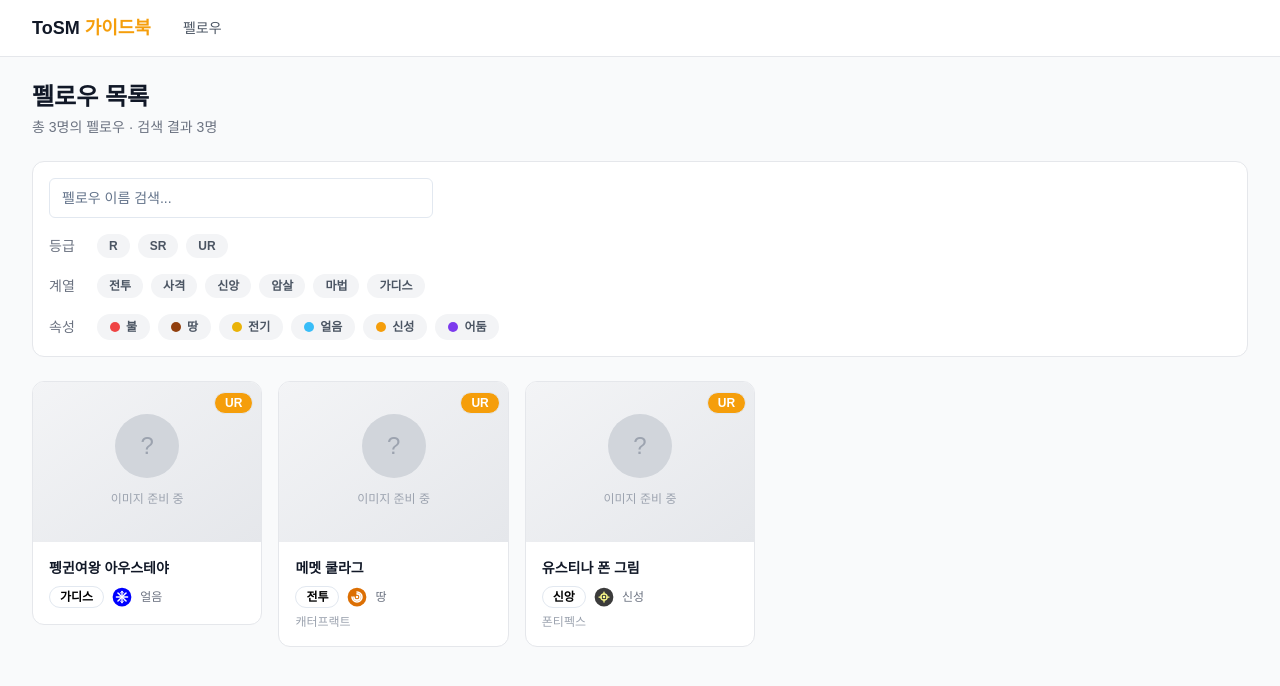
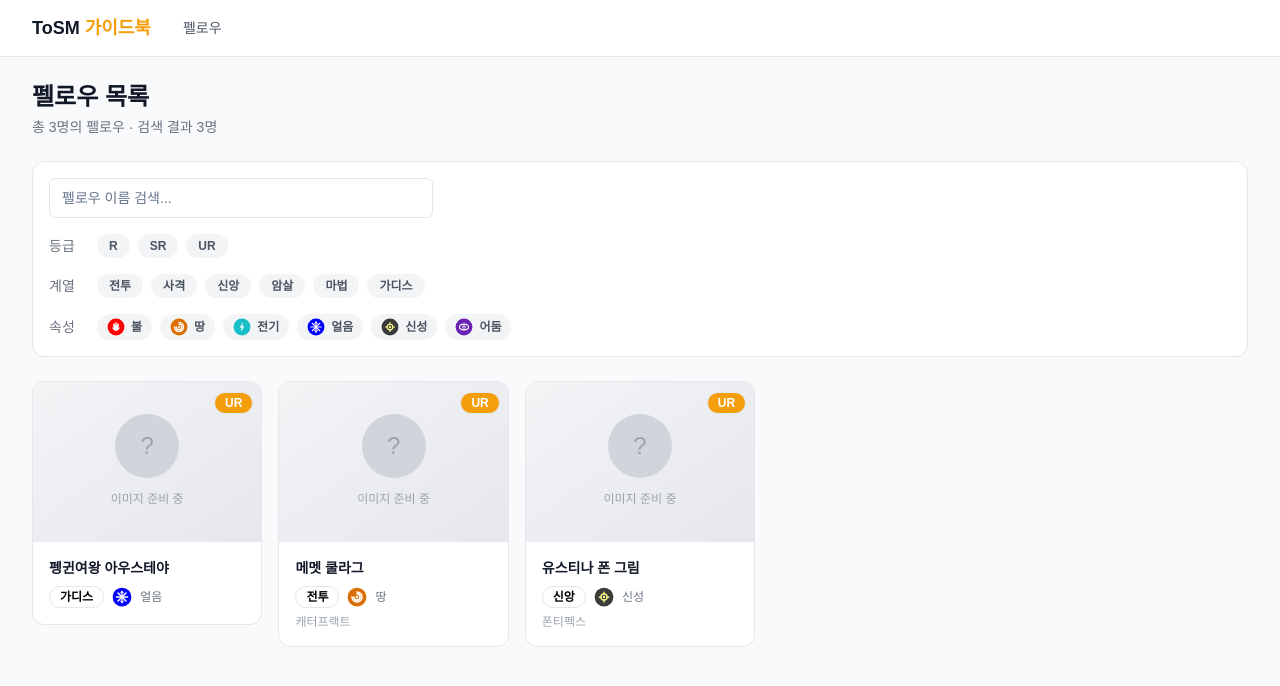
Before and after one commit to TESTAR2026/tosm-guidebook, a Next.js app: page /fellows in a window 1280 px wide. Shown: the top 686 px of the page. Built offline with nearby package versions, Linux system fonts and the light colour scheme.

Commit message:
Apply attribute icons to filter buttons

```diff
--- a/components/FellowsFilter.tsx
+++ b/components/FellowsFilter.tsx
@@ -1,7 +1,8 @@
 "use client";
 
 import { Input } from "@/components/ui/input";
-import { GRADES, LINEAGES, ATTRIBUTES, ATTRIBUTE_COLORS, LINEAGE_STYLES, GRADE_STYLES } from "@/lib/constants";
+import { GRADES, LINEAGES, ATTRIBUTES, LINEAGE_STYLES, GRADE_STYLES } from "@/lib/constants";
+import { AttributeIcon } from "./AttributeIcon";
 
 interface FellowsFilterProps {
   search: string; setSearch: (v: string) => void;
@@ -64,15 +65,14 @@ export function FellowsFilter({ search, setSearch, grade, setGrade, lineage, set
           <button
             key={a}
             onClick={() => toggle(attribute, a, setAttribute)}
-            className={`flex items-center gap-1.5 px-3 py-1 rounded-full text-xs font-semibold transition-all border ${
+            className={`flex items-center gap-1.5 px-2.5 py-1 rounded-full text-xs font-semibold transition-all ${
               attribute === a
-                ? "ring-2 ring-offset-1 ring-amber-400 text-white"
-                : "bg-gray-100 text-gray-600 hover:bg-gray-200 border-transparent"
+                ? "bg-gray-200 ring-2 ring-offset-1 ring-amber-400"
+                : "bg-gray-100 text-gray-600 hover:bg-gray-200"
             }`}
-            style={attribute === a ? { backgroundColor: ATTRIBUTE_COLORS[a], borderColor: ATTRIBUTE_COLORS[a] } : {}}
           >
-            <span className="w-2.5 h-2.5 rounded-full" style={{ backgroundColor: ATTRIBUTE_COLORS[a] }} />
-            {a}
+            <AttributeIcon attribute={a} size={18} />
+            <span>{a}</span>
           </button>
         ))}
       </div>
```
